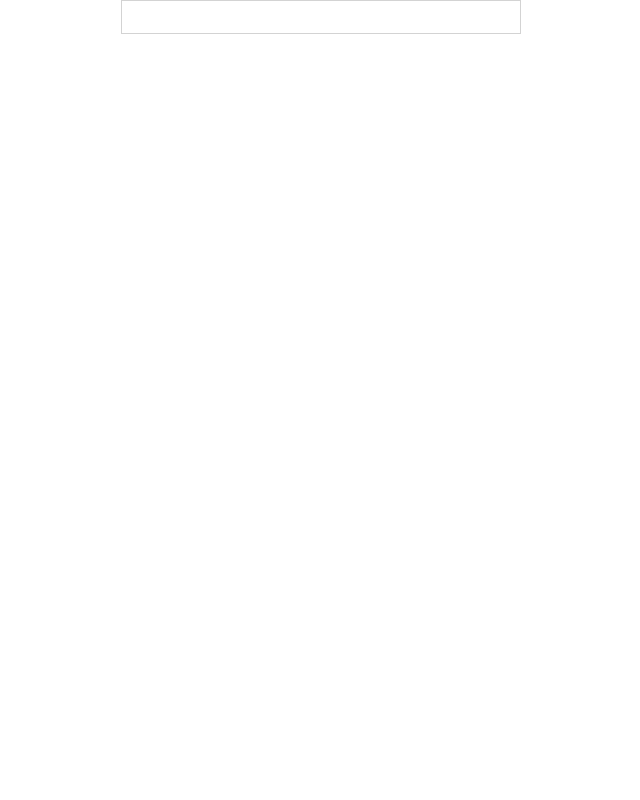
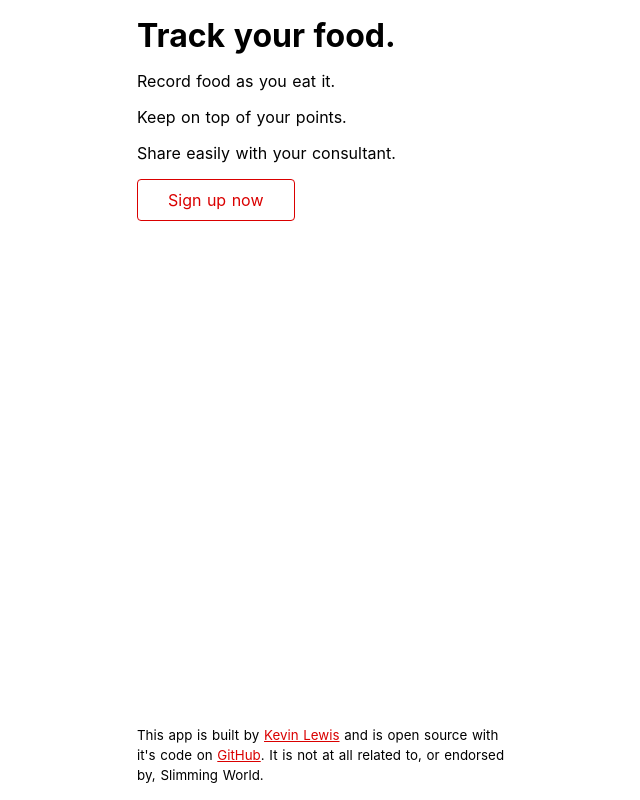
Before and after one commit to phazonoverload/sw-food-diary, a Nuxt app: page / in a window 1280 px wide. Shown: the whole page, without its empty margins (319-959 px from the left). Built offline with nearby package versions, Linux system fonts and the light colour scheme.

Commit message:
Homepage

```diff
--- a/layouts/default.vue
+++ b/layouts/default.vue
@@ -5,6 +5,10 @@
 </template>
 
 <style>
+:root {
+  --theme: #da0000;
+}
+
 html {
   font-family: "Source Sans Pro", -apple-system, BlinkMacSystemFont, "Segoe UI",
     Roboto, "Helvetica Neue", Arial, sans-serif;
@@ -27,36 +31,34 @@ html {
 .wrapper {
   max-width: 400px;
   margin: 0 auto;
-  border: 1px solid lightgrey;
   padding: 1em;
 }
 
 .button--green {
   display: inline-block;
   border-radius: 4px;
-  border: 1px solid #3b8070;
-  color: #3b8070;
+  border: 1px solid var(--theme);
+  color: var(--theme);
   text-decoration: none;
   padding: 10px 30px;
 }
 
 .button--green:hover {
   color: #fff;
-  background-color: #3b8070;
+  background-color: var(--theme);
 }
 
 .button--grey {
   display: inline-block;
   border-radius: 4px;
-  border: 1px solid #35495e;
+  border: 1px solid #002955;
   color: #35495e;
   text-decoration: none;
   padding: 10px 30px;
   margin-left: 15px;
 }
 
-.button--grey:hover {
-  color: #fff;
-  background-color: #35495e;
+a {
+  color: var(--theme);
 }
 </style>
--- a/pages/index.vue
+++ b/pages/index.vue
@@ -1,3 +1,33 @@
 <template>
-  <div></div>
+  <div id="page">
+    <div class="content">
+      <h1>Track your food.</h1>
+      <p>Record food as you eat it.</p>
+      <p>Keep on top of your points.</p>
+      <p>Share easily with your consultant.</p>
+      <n-link to="/login" class="button--green">Sign up now</n-link>
+    </div>
+    <div class="bottom">
+      <small>
+        This app is built by
+        <a href="https://twitter.com/_phzn">Kevin Lewis</a> and is open source with it's code on
+        <a href="#">GitHub</a>. It is not at all related to, or endorsed by, Slimming World.
+      </small>
+    </div>
+  </div>
 </template>
+
+<style scoped>
+#page {
+  min-height: calc(100vh - 2em);
+  display: flex;
+  flex-direction: column;
+  justify-content: space-between;
+}
+p {
+  margin: 1em 0;
+}
+.bottom {
+  margin-top: 2em;
+}
+</style>
```
